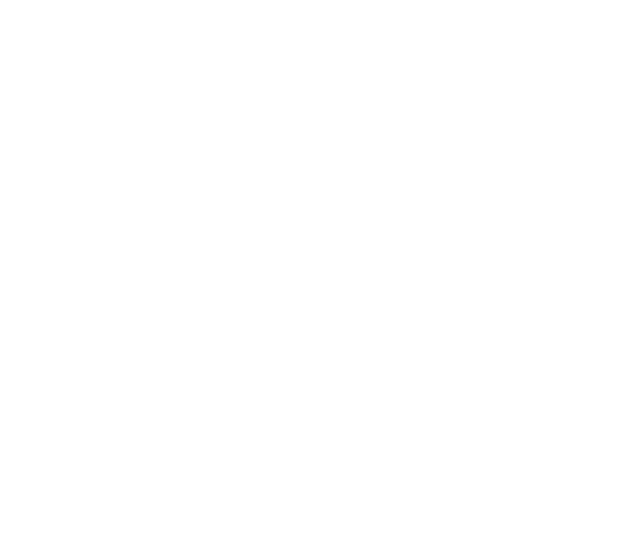
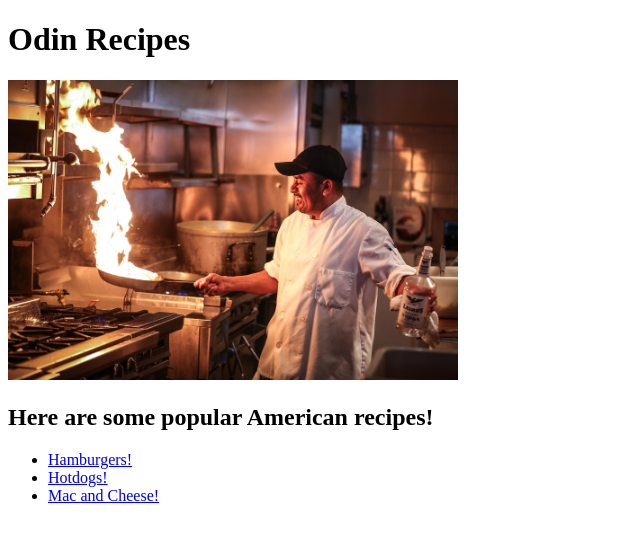
Before and after one commit to maxpajewski/odin-recipes, a plain HTML site: page index.html in a window 1280 px wide. Shown: the whole page, without its empty margins (0-640 px from the left). Drawn offline with Linux system fonts and the light colour scheme.

```diff
--- a/index.html
+++ b/index.html
@@ -5,11 +5,21 @@
     <meta charset="UTF-8">
     <meta http-equiv="X-UA-Compatible" content="IE=edge">
     <meta name="viewport" content="width=device-width, initial-scale=1.0">
-    <title>Document</title>
+    <title>Odin Recipe Project</title>
 </head>
 
 <body>
 
+    <h1>Odin Recipes</h1>
+    <img src="recipes/chef.jpeg" width=450>
+
+    <h2>Here are some popular American recipes!</h2>
+    <ul>
+        <li><a href="recipes/hamburger.html">Hamburgers!</a></li>
+        <li><a href="recipes/hotdog.html">Hotdogs!</a></li>
+        <li><a href="recipes/macandcheese.html">Mac and Cheese!</a></li>
+    </ul>
+
 </body>
 
 </html>
```
